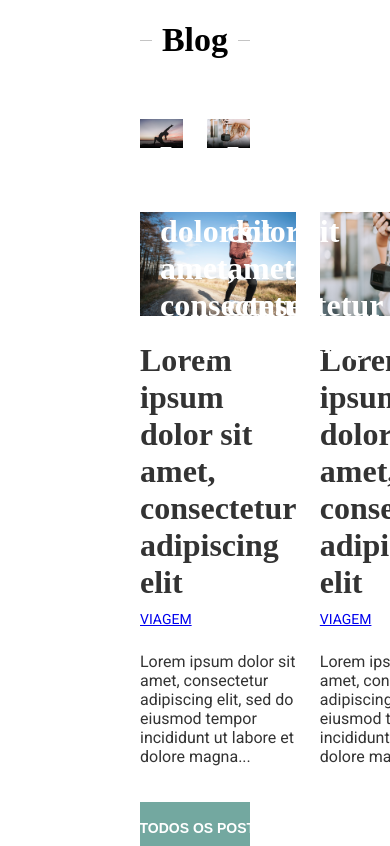
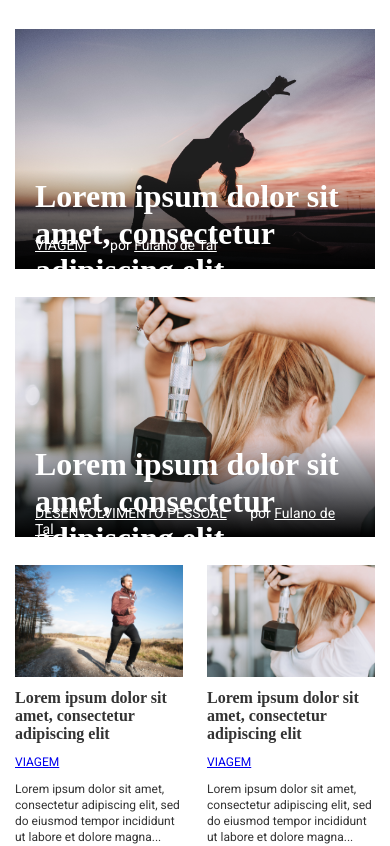
Before and after one commit to thiagodff/Namah, a Vue app in the folder frontend/: page / in a window 390 px wide. Shown: the part 1368-2214 px from the top of the page. Built offline with nearby package versions, Linux system fonts and the light colour scheme; a web font is replaced by a local one.

Commit message:
blog section responsive

```diff
--- a/frontend/src/components/Blog.vue
+++ b/frontend/src/components/Blog.vue
@@ -8,6 +8,7 @@
     </div>
 
     <div class="section-news">
+      <div class="news">
         <div class="first-post">
           <img :src="RunningImg" alt />
           <h3>Lorem ipsum dolor sit amet, consectetur adipiscing elit</h3>
@@ -21,6 +22,7 @@
           <a href="#">VIAGEM</a>
           <p>Lorem ipsum dolor sit amet, consectetur adipiscing elit, sed do eiusmod tempor incididunt ut labore et dolore magna...</p>
         </div>
+      </div>
 
       <div class="newsletter">
         <h4>
@@ -29,9 +31,11 @@
         </h4>
         <p>Assine nossa newsletter</p>
 
+        <form>
           <input placeholder="Seu e-mail" type="text" />
 
           <button @click.prevent>ASSINAR</button>
+        </form>
 
         <span>
           Ao clicar em “assinar”, você concorda em receber
@@ -68,6 +72,7 @@ export default {
   },
   data() {
     return {
+      windowWidth: "",
       DumbbellNoticeImg,
       RunningImg,
       firstElement: {
@@ -89,6 +94,26 @@ export default {
         p: "14px"
       }
     };
+  },
+  watch: {
+    windowWidth(newWidth) {
+      if (newWidth <= 790) {
+        this.firstElement.h3 = "20px";
+        this.firstElement.p = "11px";
+        this.secondElement.h3 = "20px";
+        this.secondElement.p = "11px";
+      } else {
+        this.firstElement.h3 = "32px";
+        this.firstElement.p = "14px";
+        this.secondElement.h3 = "32px";
+        this.secondElement.p = "14px";
+      }
+    }
+  },
+  mounted() {
+    window.addEventListener("resize", () => {
+      this.windowWidth = window.innerWidth;
+    });
   }
 };
 </script>
@@ -114,6 +139,10 @@ export default {
   margin-right: 12px;
 }
 
+.blog-banner-wrapper .meditation h3 {
+  font-size: 3px;
+}
+
 .exercice {
   margin-left: 12px;
 }
@@ -127,6 +156,10 @@ img {
   flex-direction: row;
   margin-top: 60px;
   flex: 1;
+}
+
+.news {
+  display: flex;
 }
 
 .first-post {
@@ -243,4 +276,122 @@ img {
     padding: 40px 25px;
   }
 }
+
+@media screen and (max-width: 1230px) {
+  .blog-wrapper {
+    margin: 120px 60px 0 60px;
+  }
+}
+
+@media screen and (max-width: 1080px) {
+  .banner {
+    flex-wrap: wrap;
+    max-height: 1300px;
+    max-width: 1200px;
+  }
+
+  .meditation,
+  .exercice {
+    width: 100%;
+    margin: 0;
+  }
+
+  .exercice {
+    margin-top: 24px;
+  }
+
+  .section-news {
+    margin-top: 24px;
+    flex-direction: column;
+  }
+
+  .second-post {
+    margin-right: 0;
+  }
+
+  .newsletter {
+    margin: 0;
+    margin-top: 24px;
+  }
+
+  .newsletter form {
+    display: flex;
+  }
+
+  .newsletter h4 br {
+    display: none;
+  }
+
+  .newsletter form input {
+    margin-top: 30px;
+  }
+
+  .newsletter form button {
+    padding: 8px 16px;
+    margin-left: 12px;
+  }
+
+  .newsletter span {
+    margin-top: 24px;
+  }
+}
+
+@media screen and (max-width: 790px) {
+  .blog-wrapper {
+    margin: 60px 15px 0 15px;
+  }
+
+  .banner {
+    margin-top: 30px;
+  }
+
+  .first-post h3,
+  .second-post h3 {
+    margin-top: 12px;
+    font-size: 16px;
+  }
+
+  .first-post a,
+  .second-post a {
+    margin-top: 12px;
+    font-size: 12px;
+  }
+
+  .first-post p,
+  .second-post p {
+    margin-top: 12px;
+    font-size: 12px;
+    line-height: 16px;
+  }
+
+  .newsletter {
+    padding: 24px 12px;
+  }
+
+  .newsletter h4 {
+    font-size: 28px;
+  }
+
+  .newsletter p {
+    margin-top: 12px;
+    font-size: 18px;
+  }
+
+  .newsletter form input {
+    margin-top: 24px;
+    height: 46px;
+    font-size: 14px;
+  }
+
+  .newsletter form button {
+    margin-top: 24px;
+    padding: 12px 14px;
+    font-size: 14px;
+    margin-left: 12px;
+  }
+
+  .newsletter span {
+    margin-top: 24px;
+  }
+}
 </style>
```
Lines whose indentation alone changed are shown as unchanged.
